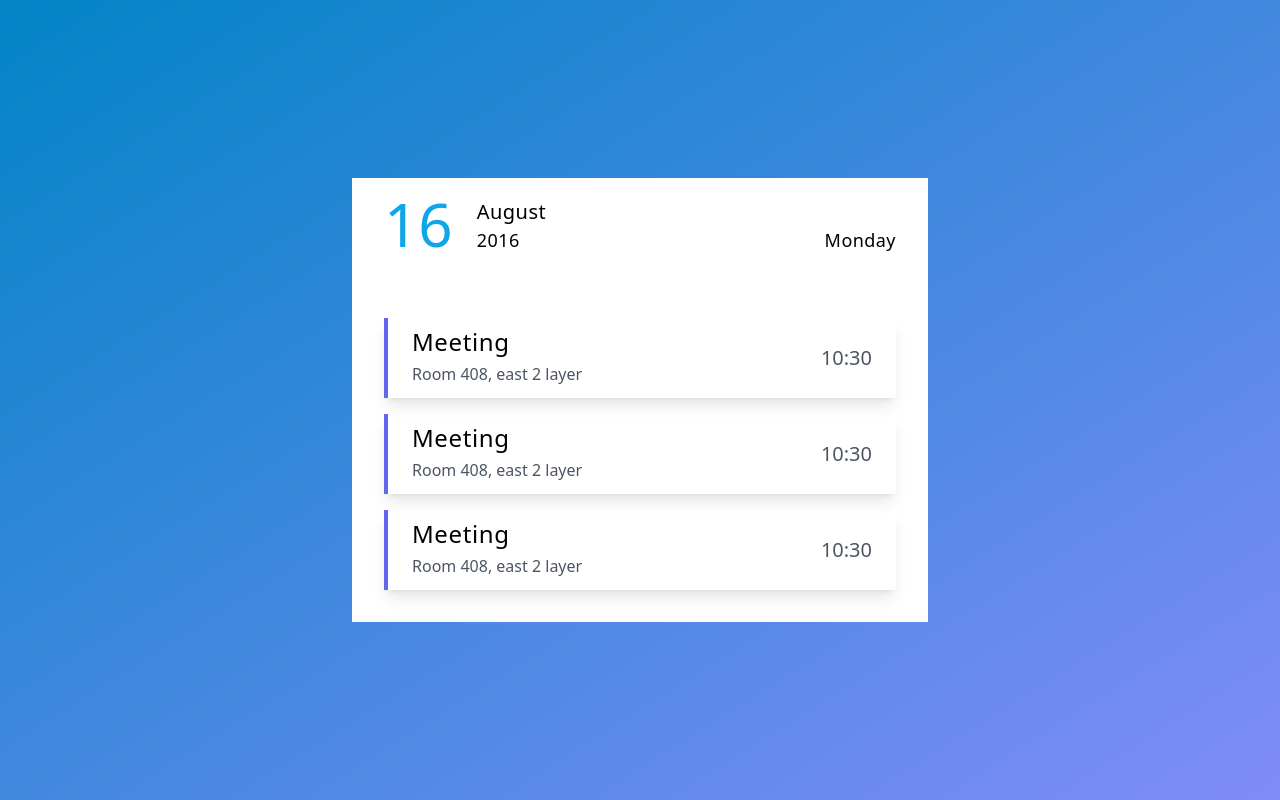
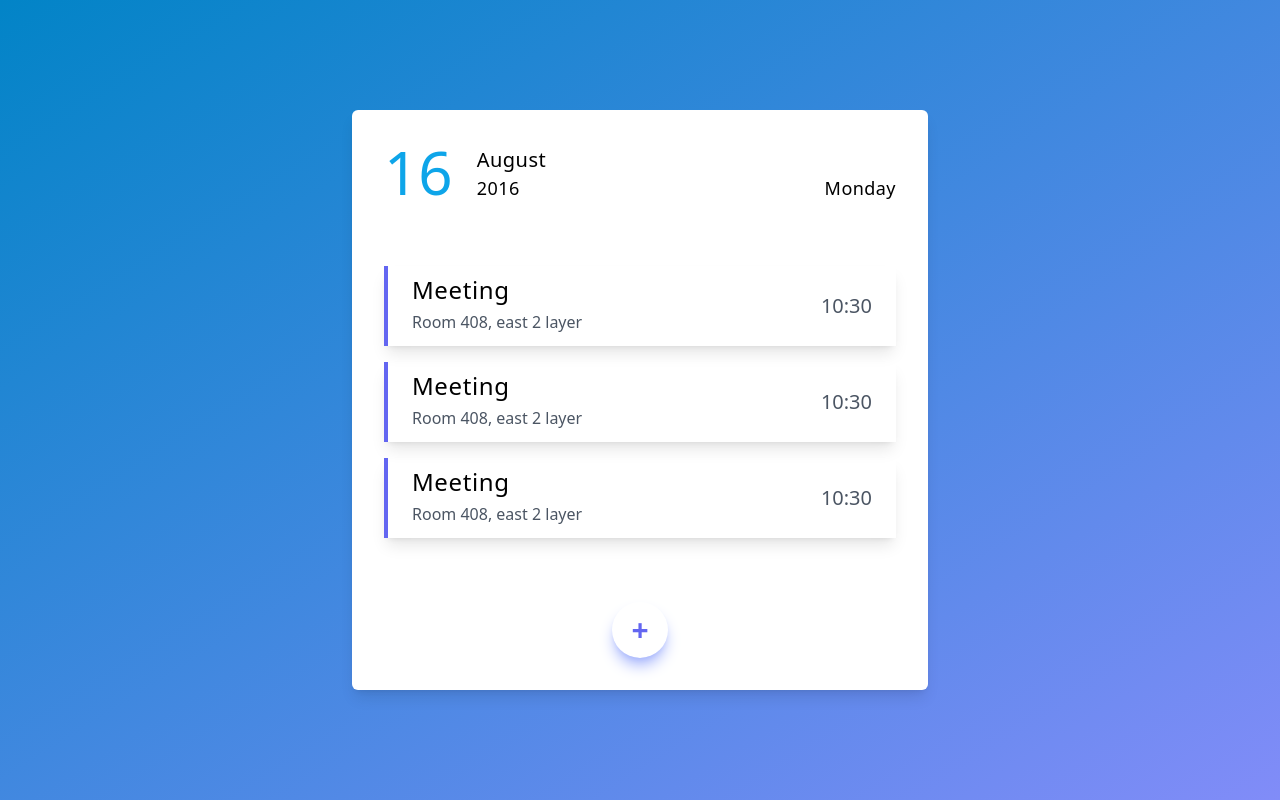
Before and after one commit to RedouaneAjgagal/weekly-task-organizer, a React (Vite) app: page / in a window 1280 px wide. Built offline with nearby package versions, Linux system fonts and the light colour scheme.

Commit message:
Add todo button UI

```diff
--- /dev/null
+++ b/src/components/AddTodoBtn.tsx
@@ -0,0 +1,11 @@
+import React from 'react'
+
+const AddTodoBtn = () => {
+    return (
+        <div className='flex justify-center'>
+            <button className='shadow-lg shadow-indigo-300 text-indigo-500 font-bold w-14 h-14 flex items-center justify-center rounded-full text-3xl'>+</button>
+        </div>
+    )
+}
+
+export default AddTodoBtn
--- a/src/components/TodoCard.tsx
+++ b/src/components/TodoCard.tsx
@@ -1,12 +1,14 @@
 import React from 'react'
 import TodoDay from './TodoTime'
 import TodoList from './TodoList'
+import AddTodoBtn from './AddTodoBtn'
 
 const TodoCard = () => {
     return (
-        <section className="p-4 bg-white max-w-xl w-full flex flex-col gap-12">
+        <section className="px-4 py-8 bg-white max-w-xl w-full flex flex-col gap-12 shadow-lg rounded-md">
             <TodoDay />
             <TodoList />
+            <AddTodoBtn />
         </section>
     )
 }
```
